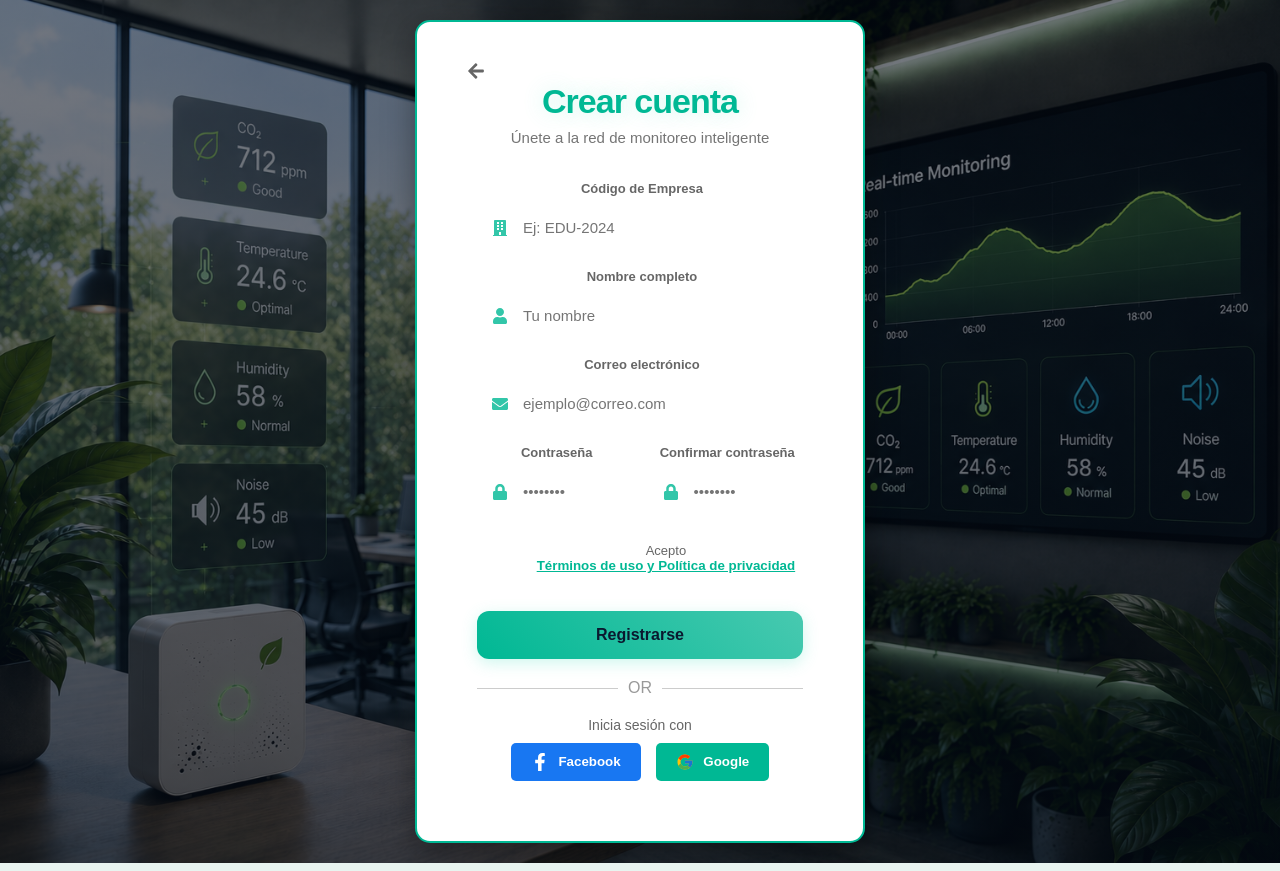
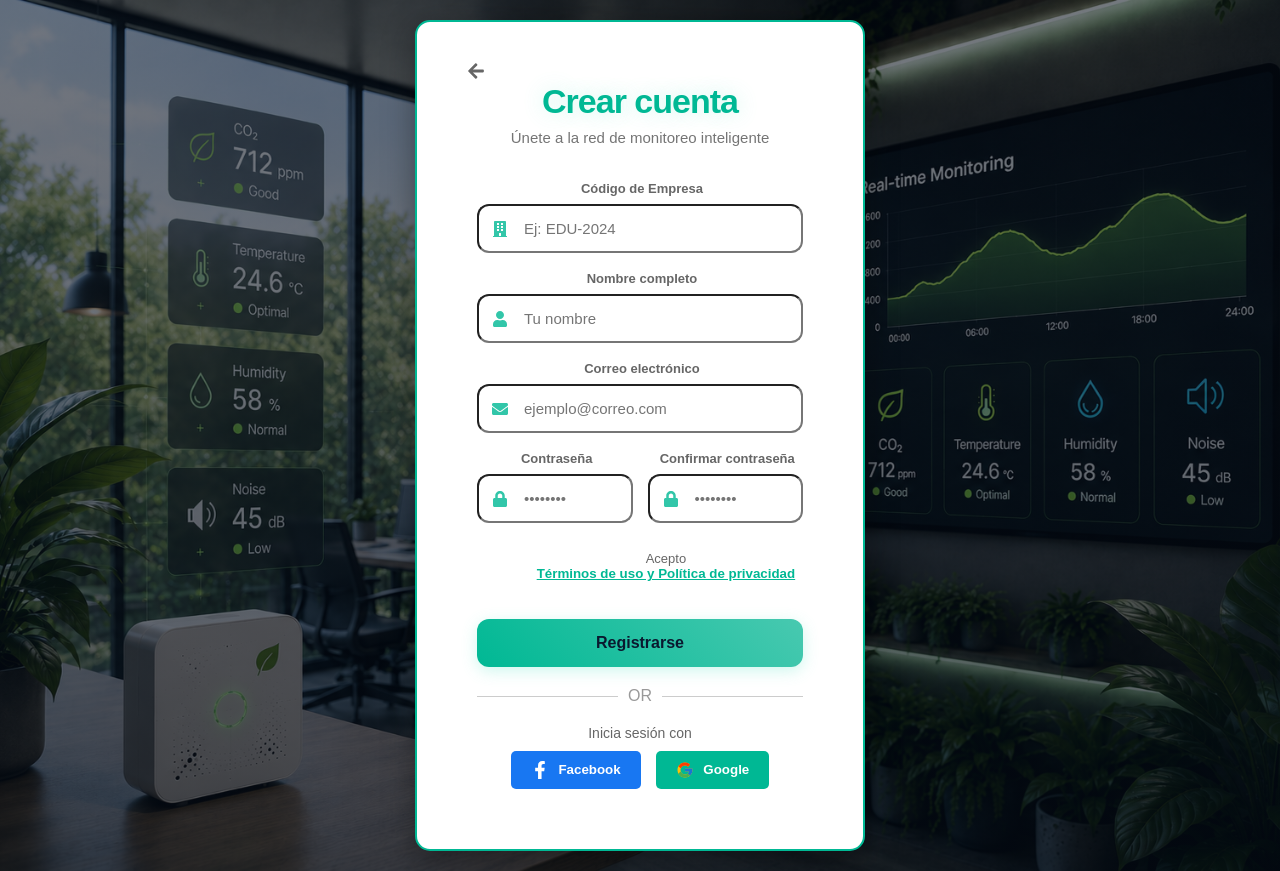
Before and after one commit to kensarusi/EduAirControl, a React (Vite) app in the folder Web/Front-End/: page /signup in a window 1280 px wide. Built offline with nearby package versions, Linux system fonts and the light colour scheme.

Commit message:
fix:fix css border color input in singup

```diff
--- a/Web/Front-End/src/styles/auth/SignUp.css
+++ b/Web/Front-End/src/styles/auth/SignUp.css
@@ -83,6 +83,7 @@
   position: relative;
   display: flex;
   align-items: center;
+  border: #48c9b0;
 }
 
 .input-icon {
@@ -97,7 +98,6 @@
   width: 100%;
   padding: 14px 15px 14px 45px;
   background: rgba(255, 255, 255, 0.05);
-  border: 1.5px solid rgba(255, 255, 255, 0.1);
   border-radius: 12px;
   color: #ffffff;
   font-size: 15px;
```
